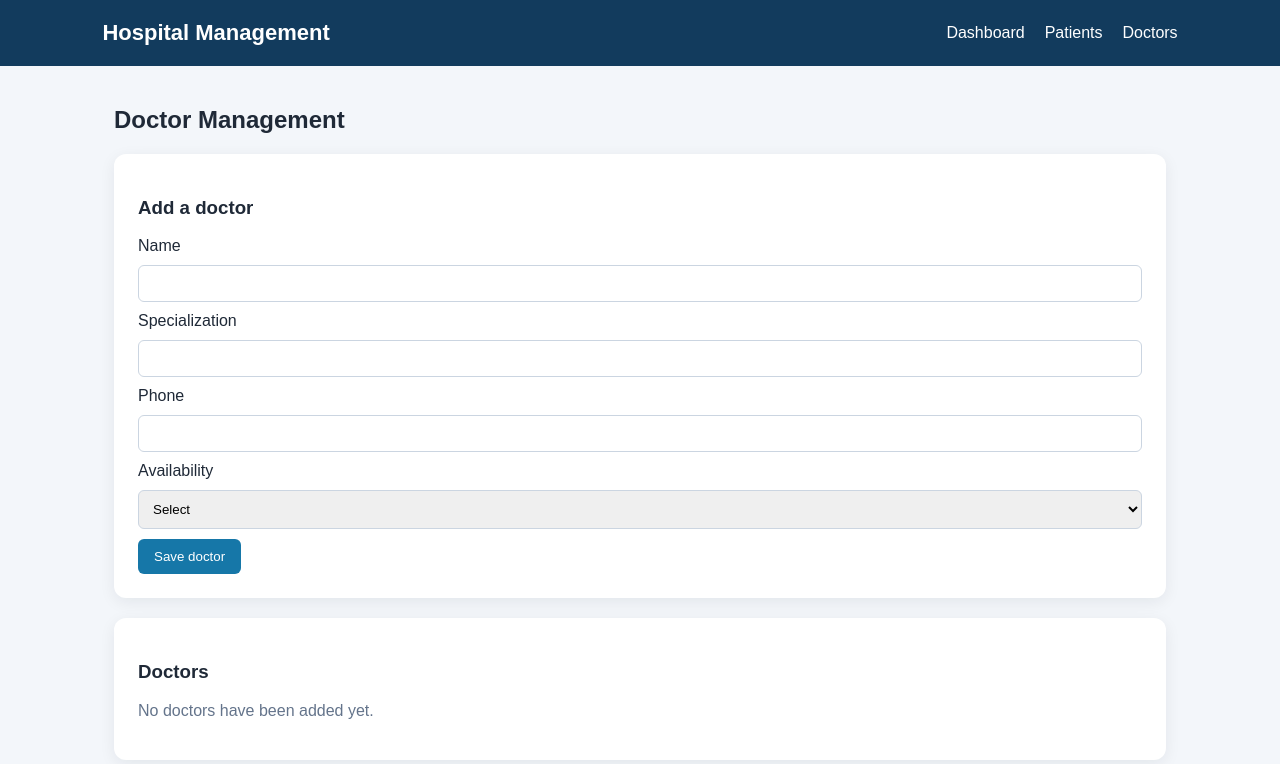
After one commit to marwanmohamed0097/Pingpong, a Python web app: template Hospital/templates/doctors.html in a window 1280 px wide. The commit adds this page. Shown: the top 764 px of the page. Run offline with Jinja, Linux system fonts and the light colour scheme; the template is opened without the code that fills it, so the values that code supplies are empty.

Commit message:
Add doctor management with SQLite

```diff
--- /dev/null
+++ b/Hospital/templates/doctors.html
@@ -0,0 +1,70 @@
+<!DOCTYPE html>
+<html lang="en">
+<head>
+    <meta charset="UTF-8">
+    <meta name="viewport" content="width=device-width, initial-scale=1.0">
+    <title>Doctors</title>
+    <link rel="stylesheet" href="{{ url_for('static', filename='css/style.css') }}">
+</head>
+<body>
+    <header class="topbar">
+        <h1>Hospital Management</h1>
+        <nav>
+            <a href="{{ url_for('dashboard') }}">Dashboard</a>
+            <a href="{{ url_for('patients') }}">Patients</a>
+            <a href="{{ url_for('doctors') }}">Doctors</a>
+        </nav>
+    </header>
+    <main class="container">
+        <h2>Doctor Management</h2>
+        <section class="card form-card">
+            <h3>Add a doctor</h3>
+            {% if error %}<p class="error">{{ error }}</p>{% endif %}
+            <form method="post" action="{{ url_for('doctors') }}">
+                <label for="name">Name</label>
+                <input id="name" name="name" required>
+                <label for="specialization">Specialization</label>
+                <input id="specialization" name="specialization" required>
+                <label for="phone">Phone</label>
+                <input id="phone" name="phone" required>
+                <label for="availability">Availability</label>
+                <select id="availability" name="availability" required>
+                    <option value="">Select</option>
+                    <option>Available</option>
+                    <option>Unavailable</option>
+                </select>
+                <button class="button" type="submit">Save doctor</button>
+            </form>
+        </section>
+        <section class="card table-card">
+            <h3>Doctors</h3>
+            {% if doctors %}
+            <div class="table-wrap">
+                <table>
+                    <thead>
+                        <tr><th>Name</th><th>Specialization</th><th>Phone</th><th>Availability</th><th>Action</th></tr>
+                    </thead>
+                    <tbody>
+                        {% for doctor in doctors %}
+                        <tr>
+                            <td>{{ doctor.name }}</td>
+                            <td>{{ doctor.specialization }}</td>
+                            <td>{{ doctor.phone }}</td>
+                            <td>{{ doctor.availability }}</td>
+                            <td>
+                                <form method="post" action="{{ url_for('delete_doctor', doctor_id=doctor.id) }}">
+                                    <button class="delete-button" type="submit">Delete</button>
+                                </form>
+                            </td>
+                        </tr>
+                        {% endfor %}
+                    </tbody>
+                </table>
+            </div>
+            {% else %}
+            <p class="status">No doctors have been added yet.</p>
+            {% endif %}
+        </section>
+    </main>
+</body>
+</html>
```
Also changed, not shown: Hospital/app.py (+63 -1 lines), Hospital/templates/index.html (+7 -2 lines), Hospital/templates/patients.html (+5 -8 lines).
